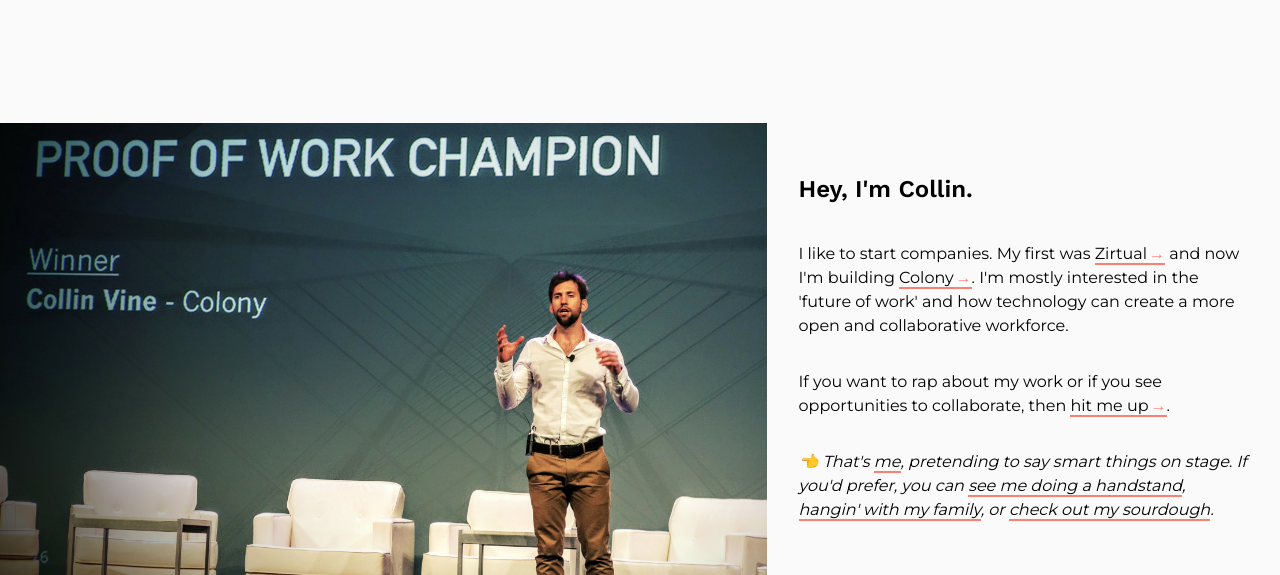
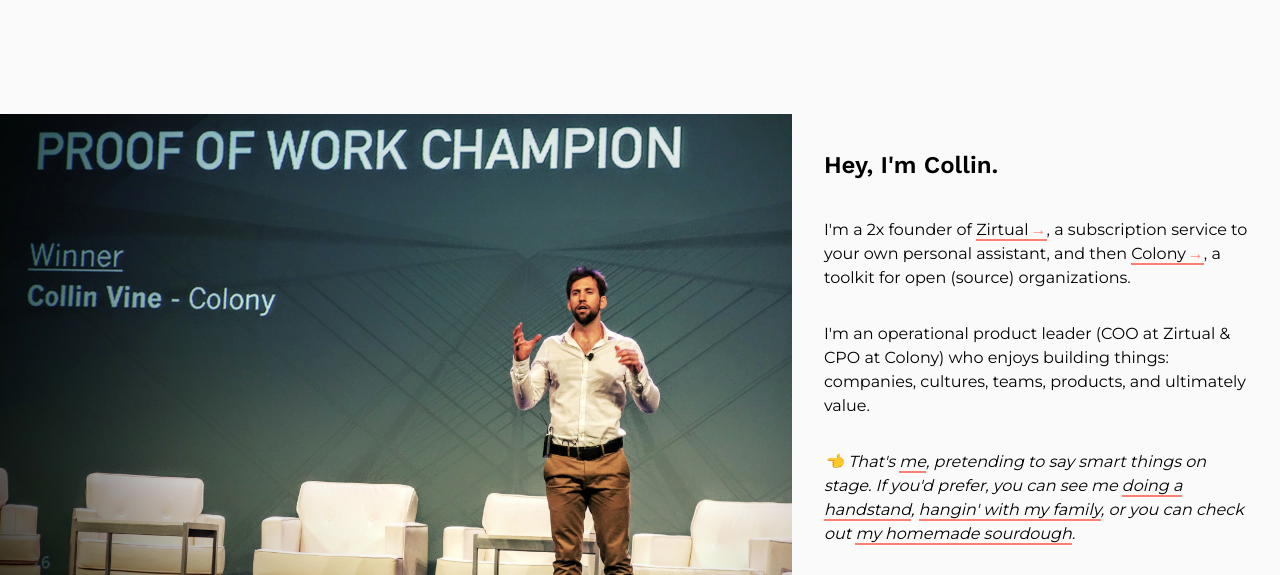
Before and after one commit to collinvine/collinvine.github.io, a plain HTML site: page index.html in a window 1280 px wide. Shown: the top 575 px of the page. Drawn offline with nearby package versions, Linux system fonts and the light colour scheme.

Commit message:
Update copy

```diff
--- a/index.html
+++ b/index.html
@@ -27,13 +27,13 @@
           Hey, I'm Collin.
         </h1>
         <p>
-          I like to start companies. My first was <a href="https://zirtual.com" target="_blank" class="underline">Zirtual<span class="arrow">→</span></a> and now I'm building <a href="https://colony.io" target="_blank" class="underline">Colony<span class="arrow">→</span></a>. I'm mostly interested in the 'future of work' and how technology can create a more open and collaborative workforce.
+          I'm a 2x founder of <a href="https://zirtual.com" target="_blank" class="underline">Zirtual<span class="arrow">→</span></a>, a subscription service to your own personal assistant, and then <a href="https://colony.io" target="_blank" class="underline">Colony<span class="arrow">→</span></a>, a toolkit for open (source) organizations.
         </p>
         <p>
-          If you want to rap about my work or if you see opportunities to collaborate, then <a href="mailto:collin@colony.io" target="_blank" class="underline">hit me up<span class="arrow">→</span></a>.
+          I'm an operational product leader (COO at Zirtual & CPO at Colony) who enjoys building things: companies, cultures, teams, products, and ultimately value.
         </p>
         <p class="italic">
-          <span id="point">👈</span> That's <span class="underline" id="me">me</span>, pretending to say smart things on stage. If you'd prefer, you can <span class="underline" id="handstand">see me doing a handstand</span>, <span class="underline"  id="family">hangin' with my family</span>, or <span class="underline" id="sourdough">check out my sourdough</span>.
+          <span id="point">👈</span> That's <span class="underline" id="me">me</span>, pretending to say smart things on stage. If you'd prefer, you can see me <span class="underline" id="handstand">doing a handstand</span>, <span class="underline"  id="family">hangin' with my family</span>, or you can check out <span class="underline" id="sourdough">my homemade sourdough</span>.
         </p>
         <div class="icon-wrapper">
           <div class="icons">
```
